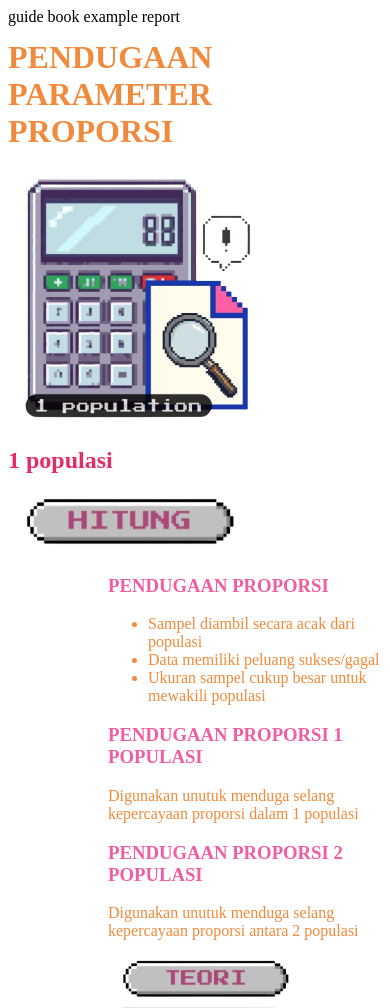
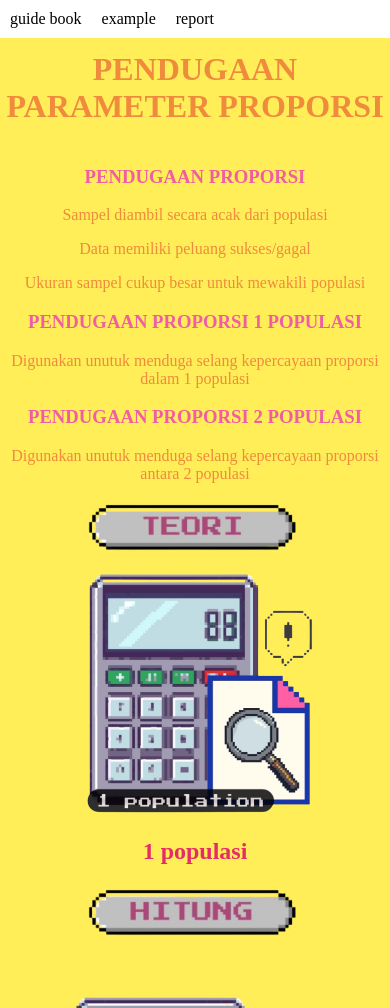
Before and after one commit to klee-bakudan/papo, a plain HTML site: page papo.html in a window 390 px wide. Shown: the top 1008 px of the page. Drawn offline with Linux system fonts and the light colour scheme.

Commit message:
sesuan ukuran device

```diff
--- a/papo.css
+++ b/papo.css
@@ -1,7 +1,19 @@
 .menu-bar {
+    display: flex;
     position: fixed;
     font-family: "Pixel Game";
-    gap: 100px;
+    background-color: white;
+    width: 100%;
+    font-size: medium;
+    gap: 20px;
+    padding: 10px;
+}
+
+.container {
+    display: flex;
+    justify-content: center;
+    background-color: #FFEE58;
+    height: 100vh;
 }
 
 .judul {
@@ -11,12 +23,18 @@
     display: flex;
     justify-content: center;
     align-content: center;
+    background-color: #FFEE58;
+    padding-top: 30px;
 }
 
 .pop1 {
-    float: left;
     font-family: "Pixel Game";
     color: #E62C67;
+
+}
+
+.pop1h2 {
+    text-align: center;
 }
 
 h3 {
@@ -28,11 +46,87 @@ h3 {
     font-family: "Pixel Game";
     color: #F08A3C;
     padding-left: 100px;
+    text-align: center;
+
 }
 
+
 .pop2 {
-    float: left;
     font-family: "Pixel Game";
     color: #E62C67;
     padding-left: 100px;
 }
+
+.pop2h2 {
+    text-align: center;
+}
+
+body {
+    margin: 0%;
+}
+
+.mini-teori-mobile {
+    display: none;
+}
+
+
+@media(max-width:800px) {
+    .mini-teori {
+        display: none;
+    }
+
+    .mini-teori-mobile {
+        display: block;
+        flex-direction: column;
+        font-family: "Pixel Game";
+        color: #F08A3C;
+        text-align: center;
+        height: 220px;
+        width: 100vh;
+
+    }
+
+    .container {
+        flex-wrap: wrap;
+        /* flex-wrap= biar kalau ukurannya ga sesuai trus ak mau ukurannya swsuai
+        jadi pake flex wrap biar ukurnnya tetep sesuai dan otomatis item ke bawah  */
+    }
+}
+
+@media(max-width:400px) {
+    .judul {
+        text-align: center;
+    }
+
+    .container {
+        flex-direction: column;
+        height: 100%;
+    }
+
+    .mini-teori {
+        display: none;
+    }
+
+    .mini-teori-mobile {
+        float: left;
+        font-family: "Pixel Game";
+        color: #F08A3C;
+        text-align: center;
+        width: 100%;
+    }
+
+    .pop1 {
+        display: flex;
+        flex-direction: column;
+        align-items: center;
+        padding-top: 200px;
+    }
+
+    .pop2 {
+        display: flex;
+        flex-direction: column;
+        align-items: center;
+        padding-left: 0%;
+        padding-top: 5cap;
+    }
+}
--- a/papo.html
+++ b/papo.html
@@ -14,36 +14,46 @@
         <label for="example">example</label>
         <label for="report">report</label>
     </div>
-
     <div class="judul">
         <h1>PENDUGAAN PARAMETER PROPORSI</h1>
+    </div>
+<div class="container">
+     <div class="mini-teori-mobile">
+        <h3 id="judul-teori">PENDUGAAN PROPORSI</h3>
+            <p>Sampel diambil secara acak dari populasi</p>
+            <p>Data memiliki peluang sukses/gagal</p>
+            <p>Ukuran sampel cukup besar untuk mewakili populasi</p>
+        <h3>PENDUGAAN PROPORSI 1 POPULASI</h3>
+        <p>Digunakan unutuk menduga selang kepercayaan proporsi dalam 1 populasi</p>
+        <h3>PENDUGAAN PROPORSI 2 POPULASI</h3>
+        <p>Digunakan unutuk menduga selang kepercayaan proporsi antara 2 populasi</p>
+        <img src="gambar\teori.png" alt="gteori" width="250px">
     </div>
 
     <div class="pop1">
         <img src="gambar\1pop.png" alt="g1pop" width="250px">
-        <h2>1 populasi</h2>
+        <h2 class="pop1h2">1 populasi</h2>
         <img src="gambar\hitung.png" alt="ghitung" width="250px">
     </div>
 
     <div class="mini-teori">
         <h3 id="judul-teori">PENDUGAAN PROPORSI</h3>
-        <ul>
-            <li>Sampel diambil secara acak dari populasi</li>
-            <li>Data memiliki peluang sukses/gagal</li>
-            <li>Ukuran sampel cukup besar untuk mewakili populasi</li>
-        </ul>
+            <p>Sampel diambil secara acak dari populasi</p>
+            <p>Data memiliki peluang sukses/gagal</p>
+            <p>Ukuran sampel cukup besar untuk mewakili populasi</p>
         <h3>PENDUGAAN PROPORSI 1 POPULASI</h3>
         <p>Digunakan unutuk menduga selang kepercayaan proporsi dalam 1 populasi</p>
         <h3>PENDUGAAN PROPORSI 2 POPULASI</h3>
         <p>Digunakan unutuk menduga selang kepercayaan proporsi antara 2 populasi</p>
-        <img src="gambar\teori.png" alt="gteori" width="200px">
+        <img src="gambar\teori.png" alt="gteori" width="250px">
     </div>
 
     <div class="pop2">
         <img src="gambar\2pop.png" alt="g2pop" width="250px">
-        <h2>2 populasi</h2>
+        <h2 class="pop2h2">2 populasi</h2>
         <img src="gambar\hitung.png" alt="ghitung" width="250px">
     </div>
+</div>
 </body>
 
 </html>
```
